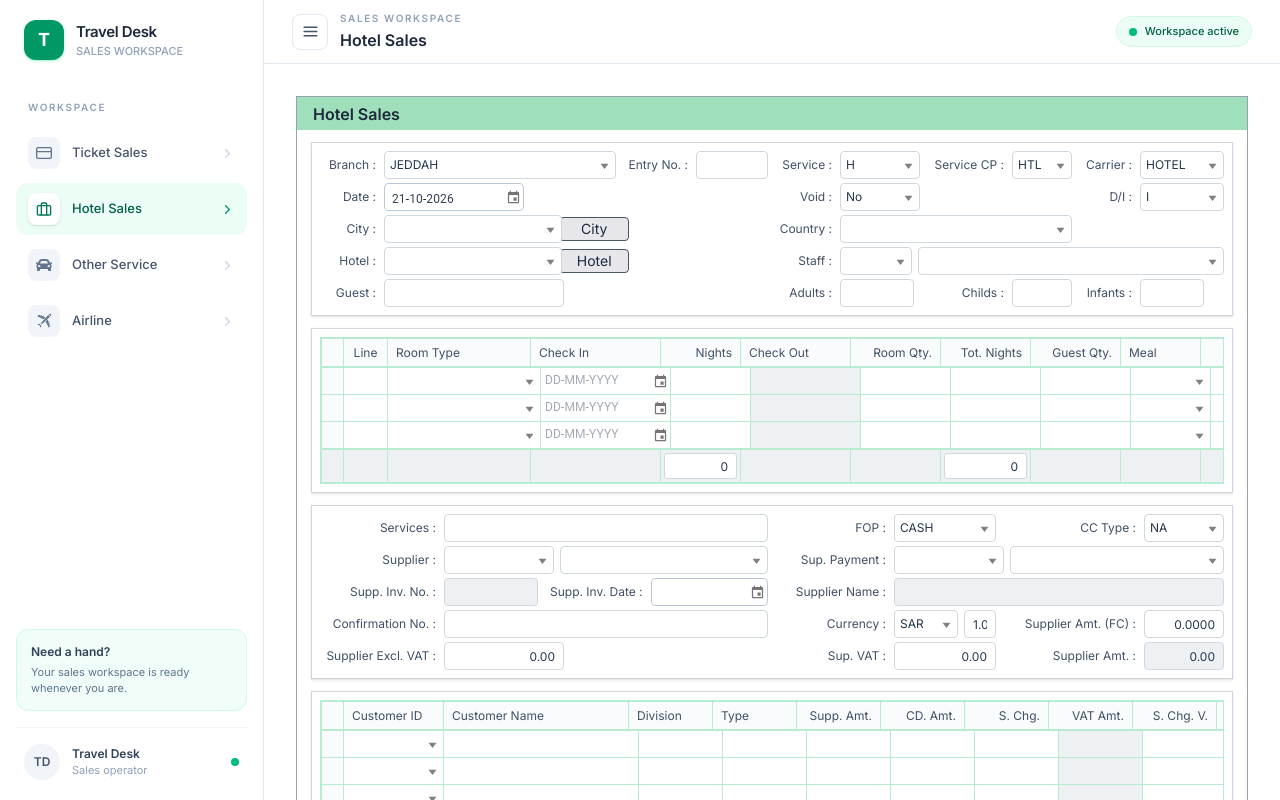
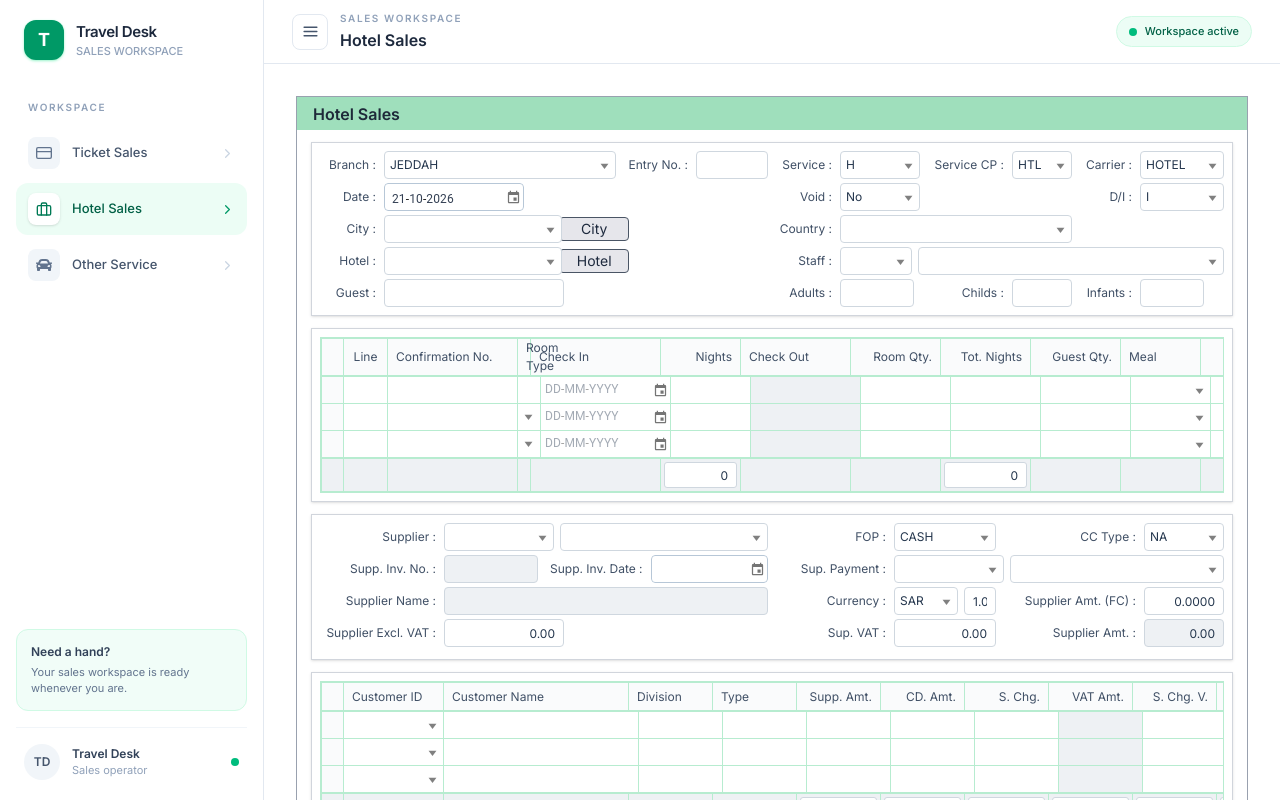
Before and after one commit to jishnuMgit/Travel, a React (Vite) app in the folder Frontend/: page /hotel-sales in a window 1280 px wide. Shown: the top 800 px of the page. Built offline with nearby package versions, Linux system fonts and the light colour scheme.

Commit message:
fix:ui changes

```diff
--- a/Frontend/src/components/comman/AppSidebar.tsx
+++ b/Frontend/src/components/comman/AppSidebar.tsx
@@ -15,7 +15,7 @@ const navigation = [
   { label: "Ticket Sales", to: "/ticket-sales", icon: FiCreditCard },
   { label: "Hotel Sales", to: "/hotel-sales", icon: FiBriefcase },
    { label: "Other Service", to: "/Other-Service", icon: FaCar },
-   {label:"Airline",to:"/Airline",icon:GiCommercialAirplane}
+  //  {label:"Airline",to:"/Airline",icon:GiCommercialAirplane}
 ];
 
 const AppSidebar: React.FC<{
--- a/Frontend/src/components/comman/TicketLinesPage.tsx
+++ b/Frontend/src/components/comman/TicketLinesPage.tsx
@@ -814,7 +814,7 @@ const TicketLinesPage: React.FC<TicketLinesPageProps> = ({
       <div className="min-h-fit w-full max-w-375 bg-white p-0">
         <main className="w-full overflow-hidden border border-gray-300 rounded-sm shadow-sm bg-white -mt-3">
 
-          <section className="px-3.5 pb-6 pt-3">{body}</section>
+          <section className="px-3.5 pb-3 pt-3">{body}</section>
         </main>
       </div>
     </div>
--- a/Frontend/src/components/sales/HotelSales/HotelDetail.tsx
+++ b/Frontend/src/components/sales/HotelSales/HotelDetail.tsx
@@ -19,7 +19,7 @@ dayjs.extend(customParseFormat);
    3. The four bordered groups
         HotelHeaderGroup   : branch, entry no, service, city, hotel, guest ...
         RoomsGroup         : room table + totals          (Room Price/N removed)
-        SupplierGroup      : services, supplier, FOP, currency, amounts
+        SupplierGroup      : supplier, FOP, currency, amounts
         CustomersGroup   : customer table + totals
       + HotelActions       : Hotel Sales action bar
    4. HotelDetail : owns the state and renders everything in one place
@@ -117,13 +117,11 @@ type FormState = {
   childs: string;
   infants: string;
   // supplier group
-  services: string;
   fop: string | null;
   ccType: string | null;
   supplier: string | null;
   supPayment: string | null;
   suppInvDate: string;
-  confirmationNo: string;
   currency: string | null;
   rate: string;
   supplierAmtFc: string;
@@ -154,13 +152,11 @@ const initialForm = (): FormState => ({
   adults: "",
   childs: "",
   infants: "",
-  services: "",
   fop: "CASH",
   ccType: "NA",
   supplier: null,
   supPayment: null,
   suppInvDate: "",
-  confirmationNo: "",
   currency: "SAR",
   rate: "1.0000",
   supplierAmtFc: "0.0000",
@@ -171,6 +167,7 @@ const initialForm = (): FormState => ({
 /* ----- room table rows ----- */
 type RoomRow = {
   key: number;
+  confirmationNo: string;
   roomType: string | null;
   checkIn: string; // YYYY-MM-DD
   nights: string;
@@ -204,6 +201,7 @@ const nextKey = () => ++keyCounter;
 
 const emptyRoom = (): RoomRow => ({
   key: nextKey(),
+  confirmationNo: "",
   roomType: null,
   checkIn: "",
   nights: "",
@@ -229,6 +227,7 @@ const emptyCustomer = (): CustomerRow => ({
 });
 
 const isEmptyRoom = (r: RoomRow) =>
+  !r.confirmationNo &&
   !r.roomType &&
   !r.checkIn &&
   !r.nights &&
@@ -1203,6 +1202,19 @@ const RoomsGroup: React.FC<{
       render: (row) => (isEmptyRoom(row) ? "" : filledIndex(row)),
     },
     {
+      id: "txtConfirmationNo",
+      header: "Confirmation No.",
+      width: "w-[130px]",
+      render: (row) => (
+        <TextCell
+          label="Confirmation No."
+          value={row.confirmationNo}
+          onFocus={() => onActivate(row.key)}
+          onChange={(v) => onChange(row.key, { confirmationNo: v })}
+        />
+      ),
+    },
+    {
       id: "txtRoomType",
       header: "Room Type",
       render: (row) => (
@@ -1324,8 +1336,8 @@ const RoomsGroup: React.FC<{
       ),
     },
     {
-      id: "txtTotal",
-      header: "Total",
+      id: "txtSupplierAmt",
+      header: "Supplier Amt",
       width: "w-[110px]",
       align: "right",
       cellClass: "bg-[#eef1f4] px-2 text-right",
@@ -1357,7 +1369,7 @@ const RoomsGroup: React.FC<{
 
 /* 3c. Group 3 : supplier, payment and amounts ----------------------------
    left half = 6 columns, right half = 2 x 3 columns                      */
-const SA = "w-[116px]"; // Services, Supplier, Supp. Inv. No., Confirmation No., Supplier Excl. VAT
+const SA = "w-[116px]"; // Supplier, Supp. Inv. No., Supplier Excl. VAT
 const SB = "w-[110px]"; // FOP, Sup. Payment, Supplier Name, Currency, Sup. VAT
 const SC = "w-[132px]"; // CC Type, Supplier Amt. (FC), Supplier Amt.
 
@@ -1372,18 +1384,20 @@ const SupplierGroup: React.FC<PartProps & { supplierAmt: number }> = ({
   return (
     <GroupBox>
       <div className={groupGrid}>
-        {/* row 1 : Services | FOP | CC Type */}
+        {/* row 1 : Supplier | FOP | CC Type */}
         <Field
-          label="Services :"
-          htmlFor="txtServices"
+          label="Supplier :"
           labelClassName={SA}
           className="sm:col-span-2 md:col-span-6"
         >
-          <input
-            id="txtServices"
-            value={form.services}
-            onChange={(event) => set("services", event.target.value)}
-            className={inputClass}
+          <PairCombo
+            idId="lkpSupplierID"
+            nameId="lkpSupplierName"
+            idOptions={supplierIdOptions}
+            nameOptions={supplierNameOptions}
+            value={form.supplier}
+            onChange={(v) => set("supplier", v)}
+            idWidth="w-[110px]"
           />
         </Field>
         <Field label="FOP :" labelClassName={SB} className="md:col-span-3">
@@ -1404,22 +1418,26 @@ const SupplierGroup: React.FC<PartProps & { supplierAmt: number }> = ({
           />
         </Field>
 
-        {/* row 2 : Supplier | Sup. Payment */}
-        <Field
-          label="Supplier :"
-          labelClassName={SA}
-          className="sm:col-span-2 md:col-span-6"
-        >
-          <PairCombo
-            idId="lkpSupplierID"
-            nameId="lkpSupplierName"
-            idOptions={supplierIdOptions}
-            nameOptions={supplierNameOptions}
-            value={form.supplier}
-            onChange={(v) => set("supplier", v)}
-            idWidth="w-[110px]"
-          />
-        </Field>
+        {/* row 2 : Supp. Inv. No. + Date | Sup. Payment */}
+        <div className="flex min-w-0 items-center gap-3 sm:col-span-2 md:col-span-6">
+          <Field
+            label="Supp. Inv. No. :"
+            labelClassName={SA}
+            className="min-w-0 flex-1"
+          >
+            <ReadOnlyBox id="txtSuppInvNo" value="" />
+          </Field>
+          <Field label="Supp. Inv. Date :" className="min-w-0 flex-1">
+            <div className="w-35 max-w-full">
+              <AppDatePicker
+                id="dtpSuppInvDate"
+                label="Supp. Inv. Date"
+                value={form.suppInvDate}
+                onChange={(v) => set("suppInvDate", v)}
+              />
+            </div>
+          </Field>
+        </div>
         <Field
           label="Sup. Payment :"
           labelClassName={SB}
@@ -1436,48 +1454,15 @@ const SupplierGroup: React.FC<PartProps & { supplierAmt: number }> = ({
           />
         </Field>
 
-        {/* row 3 : Supp. Inv. No. + Date | Supplier Name */}
-        <div className="flex min-w-0 items-center gap-3 sm:col-span-2 md:col-span-6">
-          <Field
-            label="Supp. Inv. No. :"
-            labelClassName={SA}
-            className="min-w-0 flex-1"
-          >
-            <ReadOnlyBox id="txtSuppInvNo" value="" />
-          </Field>
-          <Field label="Supp. Inv. Date :" className="min-w-0 flex-1">
-            <div className="w-35 max-w-full">
-              <AppDatePicker
-              id="dtpSuppInvDate"
-              label="Supp. Inv. Date"
-              value={form.suppInvDate}
-                onChange={(v) => set("suppInvDate", v)}
-              />
-            </div>
-          </Field>
-        </div>
+        {/* row 3 : Supplier Name | */}
         <Field
           label="Supplier Name :"
           labelClassName={SB}
-          className="sm:col-span-2 md:col-span-6"
+          className="sm:col-span-2 md:col-span-6 ml-1.5"
         >
           <ReadOnlyBox id="txtSupplierName" value={supplierName} />
         </Field>
 
-        {/* row 4 : Confirmation No. | Currency | Supplier Amt. (FC) */}
-        <Field
-          label="Confirmation No. :"
-          htmlFor="txtConfirmationNo"
-          labelClassName={SA}
-          className="sm:col-span-2 md:col-span-6"
-        >
-          <input
-            id="txtConfirmationNo"
-            value={form.confirmationNo}
-            onChange={(event) => set("confirmationNo", event.target.value)}
-            className={inputClass}
-          />
-        </Field>
         <Field label="Currency :" labelClassName={SB} className="md:col-span-3">
           <Combo
             id="lkpCurrency"
@@ -1537,6 +1522,10 @@ const SupplierGroup: React.FC<PartProps & { supplierAmt: number }> = ({
             right
           />
         </Field>
+
+        {/* Keep two blank rows below Supplier Excl. VAT on the left. */}
+        <div className="hidden md:block md:col-span-6" aria-hidden="true" />
+        <div className="hidden md:block md:col-span-6" aria-hidden="true" />
       </div>
     </GroupBox>
   );
@@ -1742,6 +1731,7 @@ const HotelDetail: React.FC<HotelDetailProps> = ({
     console.log({
       ...form,
       rooms: filledRooms.map((r) => ({
+        confirmationNo: r.confirmationNo,
         roomType: r.roomType,
         checkIn: r.checkIn,
         nights: toNumber(r.nights),
--- a/Frontend/src/components/sales/OtherService/OtherServiceDetailsPage.tsx
+++ b/Frontend/src/components/sales/OtherService/OtherServiceDetailsPage.tsx
@@ -853,8 +853,8 @@ const CarHeaderGroup: React.FC<PartProps & { onFind: () => void }> = ({
         />
       </Field>
 
-      {/* row 2 : Date | X/O No. | D/I | Carrier */}
-      <Field label="Date :" labelClassName={LL} className="lg:col-span-4">
+      {/* row 2 : Date | D/I | Carrier */}
+      <Field label="Date :" labelClassName={LL} className="lg:col-span-6">
         <div className="w-35 shrink-0">
           <AppDatePicker
             id="dtpDate"
@@ -864,9 +864,9 @@ const CarHeaderGroup: React.FC<PartProps & { onFind: () => void }> = ({
           />
         </div>
       </Field>
-      <Field label="X/O No. :" labelClassName={LE} className="lg:col-span-2">
+      {/* <Field label="X/O No. :" labelClassName={LE} className="lg:col-span-2">
         <ReadOnlyBox id="txtXoNo" value="" />
-      </Field>
+      </Field> */}
       <Field label="D/I :" labelClassName={LR1} className="lg:col-span-3">
         <Combo
           id="lkpDI"
--- a/Frontend/src/pages/Sales/AirlinePage.tsx
+++ b/Frontend/src/pages/Sales/AirlinePage.tsx
@@ -201,10 +201,10 @@ const AirlinePage: React.FC<AirlinePageProps> = ({ onClose }) => {
                 <thead className="sticky top-0 z-10">
                   <tr>
                     <th className={thClass} />
-                    <th className={`${thClass} text-left`}>Airline No</th>
-                    <th className={`${thClass} text-left`}>Airline Name</th>
-                    <th className={`${thClass} text-left`}>Airline Code</th>
-                    <th className={`${thClass} text-center`}>
+                    <th id="txtAirlineNo" className={`${thClass} text-left`}>Airline No</th>
+                    <th id="txtAirlineName" className={`${thClass} text-left`}>Airline Name</th>
+                    <th id="txtAirlineCode" className={`${thClass} text-left`}>Airline Code</th>
+                    <th id="txtVatOnCommission" className={`${thClass} text-center`}>
                       VAT On Commission
                     </th>
                   </tr>
--- a/Frontend/src/pages/Sales/OtherServicePage.tsx
+++ b/Frontend/src/pages/Sales/OtherServicePage.tsx
@@ -5,7 +5,7 @@ import OtherServiceDetailsPage from "../../components/sales/OtherService/OtherSe
 const OtherServicePage = () => {
   return (
     <div className="flex min-h-screen w-full items-start justify-center bg-white px-2 py-2 sm:px-4 sm:py-4">
-      <div className="min-h-fit w-full min-w-0 max-w-325 bg-white p-0">
+      <div className="min-h-fit w-full min-w-0 max-w-345 bg-white p-0">
         <OtherServiceDetailsPage />
       </div>
     </div>
```
